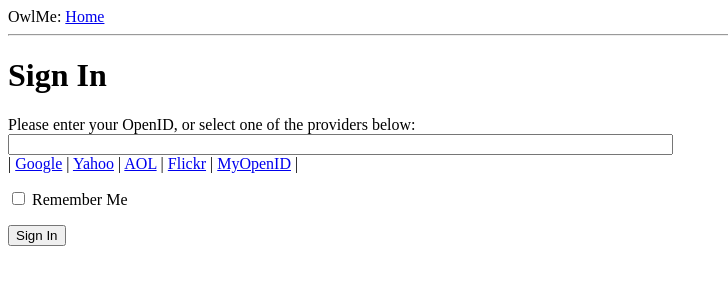
After one commit to kurlov/owlme, a Flask app: page /login in a window 1280 px wide. The commit adds this page. Shown: the top 300 px of the page, without its empty margins (0-728 px from the left). Run offline with Flask 2, Linux system fonts and the light colour scheme.

Commit message:
Added login

```diff
--- a/app/__init__.py
+++ b/app/__init__.py
@@ -1,4 +1,6 @@
 from flask import Flask
 
 app = Flask(__name__)
+app.config.from_object('config')
+
 from app import views
--- /dev/null
+++ b/app/forms.py
@@ -0,0 +1,7 @@
+from flask.ext.wtf import Form
+from wtforms import StringField, BooleanField
+from wtforms.validators import DataRequired
+
+class LoginForm(Form):
+    openid = StringField('openid', validators=[DataRequired()])
+    remember_me = BooleanField('remember_me', default=False)
--- a/app/templates/base.html
+++ b/app/templates/base.html
@@ -1,16 +1,24 @@
 <!DOCTYPE html>
 <html>
-<head lang="en">
-    <meta charset="UTF-8">
+  <head>
     {% if title %}
-    <title> {{ title }} - OwlMe </title>
+    <title>{{ title }} - owlme</title>
     {% else %}
-    <title>Welcome to OwlMe</title>
+    <title>OwlMe</title>
     {% endif %}
-</head>
-<body>
-    <div>OwlMe: <a href="/index">Home</a> </div>
+  </head>
+  <body>
+    <div>OwlMe: <a href="/index">Home</a></div>
     <hr>
+    {% with messages = get_flashed_messages() %}
+      {% if messages %}
+        <ul>
+        {% for message in messages %}
+            <li>{{ message }} </li>
+        {% endfor %}
+        </ul>
+      {% endif %}
+    {% endwith %}
     {% block content %}{% endblock %}
-</body>
+  </body>
 </html>
--- /dev/null
+++ b/app/templates/login.html
@@ -0,0 +1,34 @@
+<!-- extend base layout -->
+{% extends "base.html" %}
+
+{% block content %}
+<script type="text/javascript">
+function set_openid(openid, pr)
+{
+    u = openid.search('<username>')
+    if (u != -1) {
+        // openid requires username
+        user = prompt('Enter your ' + pr + ' username:')
+        openid = openid.substr(0, u) + user
+    }
+    form = document.forms['login'];
+    form.elements['openid'].value = openid
+}
+</script>
+<h1>Sign In</h1>
+<form action="" method="post" name="login">
+    {{ form.hidden_tag() }}
+    <p>
+        Please enter your OpenID, or select one of the providers below:<br>
+        {{ form.openid(size=80) }}
+        {% for error in form.openid.errors %}
+          <span style="color: red;">[{{error}}]</span>
+        {% endfor %}<br>
+        |{% for pr in providers %}
+          <a href="javascript:set_openid('{{ pr.url }}', '{{ pr.name }}');">{{ pr.name }}</a> |
+        {% endfor %}
+    </p>
+    <p>{{ form.remember_me }} Remember Me</p>
+    <p><input type="submit" value="Sign In"></p>
+</form>
+{% endblock %}
--- a/app/views.py
+++ b/app/views.py
@@ -1,5 +1,6 @@
 from app import app
-from flask import render_template
+from app.forms import LoginForm
+from flask import render_template, flash, redirect
 
 
 @app.route('/')
@@ -9,3 +10,15 @@ def index():
     return render_template('index.html',
                            title="Home",
                            user=user)
+
+@app.route('/login', methods=['GET', 'POST'])
+def login():
+    form = LoginForm()
+    if form.validate_on_submit():
+        flash('Login requested for OpenID="%s", remember_me=%s' %
+              (form.openid.data, str(form.remember_me.data)))
+        return redirect('/index')
+    return render_template('login.html',
+                           title='Sign In',
+                           form=form,
+                           providers=app.config['OPENID_PROVIDERS'])
```
Also changed, not shown: config.py (added, +9 -0 lines).
